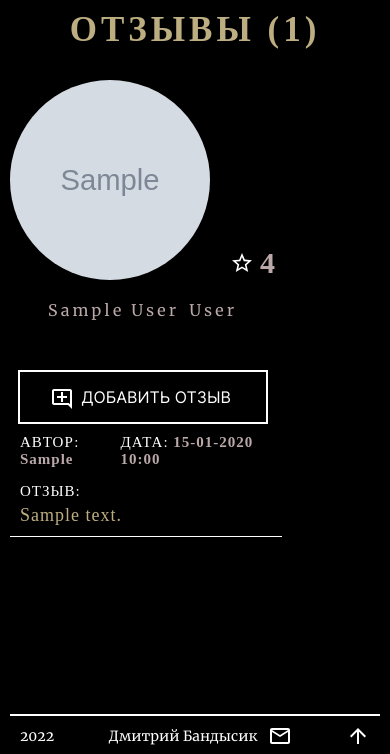
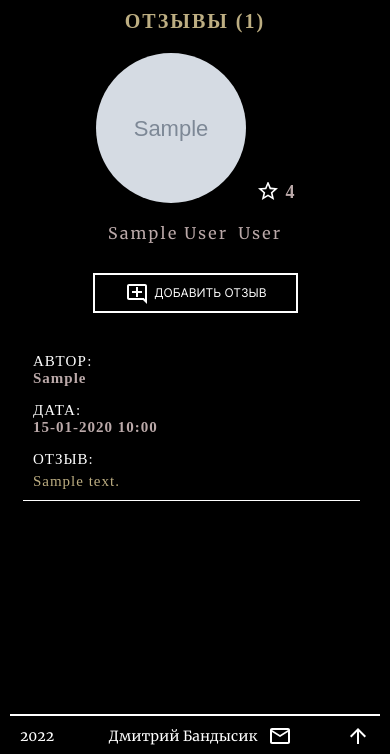
Before and after one commit to DmBand/hairdressers, a Django app: a page that uses hairdressers_project/users_app/templates/users_app/see_reviews.html in a window 390 px wide. Shown: the part 90-844 px from the top of the page. Run offline with Django 4.2, Linux system fonts and the light colour scheme; tables that the repository leaves empty hold one stand-in row (values such as "Sample post"); grey boxes marked "Sample" are stand-in pictures; parts of the project's set-up code (start-up, migrations or seed data) failed here and were passed over.

Commit message:
responsive see_reviews

```diff
--- a/hairdressers_project/users_app/static/users_app/css/see_reviews.css
+++ b/hairdressers_project/users_app/static/users_app/css/see_reviews.css
@@ -18,6 +18,19 @@
 	letter-spacing: 4px;
 }
 
+@media (max-width: 650px) {
+	.reg-title-text {
+		font-size: 25px;
+	}
+}
+
+@media (max-width: 425px) {
+	.reg-title-text {
+		font-size: 20px;
+		letter-spacing: 2px;
+	}
+}
+
 .review-container {
 	margin-top: 30px;
 	display: flex;
@@ -25,9 +38,28 @@
 	flex-wrap: wrap;
 }
 
+@media (max-width: 1200px) {
+	.review-container {
+		flex-direction: column;
+		align-items: center;
+	}
+}
+
+@media (max-width: 425px) {
+	.review-container {
+		margin-top: 20px;
+	}
+}
+
 .photo-rating-name-button {
 	display: flex;
 	flex-direction: column;
+}
+
+@media (max-width: 1200px) {
+	.photo-rating-name-button {
+		margin-bottom: 30px;
+	}
 }
 
 .photo-rating-name {
@@ -46,11 +78,24 @@
 	column-gap: 20px;
 }
 
+@media (max-width: 768px) {
+	.photo-and-rating {
+		column-gap: 10px;
+	}
+}
+
 .photo-person2 {
 	width: 200px;
 	height: 200px;
 	border-radius: 200px;
 	object-fit: cover;
+}
+
+@media (max-width: 768px) {
+	.photo-person2 {
+		width: 150px;
+		height: 150px;
+	}
 }
 
 .rating-person2 {
@@ -65,6 +110,13 @@
 	background-repeat: no-repeat;
 }
 
+@media (max-width: 880px) {
+	.rating-person2 {
+		font-size: 18px;
+		background-position-y: -3px;
+	}
+}
+
 .rating-person2:hover {
     filter: invert(26%) sepia(15%) saturate(638%) hue-rotate(7deg) brightness(92%) contrast(87%);
 }
@@ -76,7 +128,7 @@
 	gap: 5px 10px;
 	font-family: 'Merriweather';
 	font-weight: 400;
-	letter-spacing: 3px;
+	letter-spacing: 2px;
 	color: #BBA9A9;
 }
 
@@ -84,8 +136,14 @@
 	margin-top: 50px;
 }
 
+@media (max-width: 768px) {
+	.new-comment2 {
+		margin-top: 30px;
+	}
+}
+
 .add-comment2 {
-	max-width: 250px;
+	width: 250px;
 	margin: 0 auto;
 	position: relative;
 	font-family: 'Inter';
@@ -97,6 +155,23 @@
 	padding-top: 15px;
 	padding-bottom: 15px;
 	transition: 0.3s;
+}
+
+@media (max-width: 768px) {
+	.add-comment2 {
+		height: 40px;
+		padding-top: 5px;
+		padding-bottom: 5px;
+		line-height: 26px;
+	}
+}
+
+@media (max-width: 425px) {
+	.add-comment2  {
+		padding-left: 60px;
+		width: 205px;
+		font-size: 12px;
+	}
 }
 
 .add-comment2:hover {
@@ -114,6 +189,18 @@
 	transition: 0.3s;
 }
 
+@media (max-width: 768px) {
+	.add-comment2::before  {
+		top: 7px;
+	}
+}
+
+@media (max-width: 425px) {
+	.add-comment2::before  {
+		left: 30px;
+	}
+}
+
 .add-comment2:hover::before {
 	filter: invert(26%) sepia(15%) saturate(638%) hue-rotate(7deg) brightness(92%) contrast(87%);
 }
@@ -125,6 +212,12 @@
 	max-height: 600px;
 	overflow: auto;
 	font-family: 'Merriwaether';
+}
+
+@media (max-width: 768px) {
+	.reviews  {
+		width: 93%;
+	}
 }
 
 .one-review-container {
@@ -142,10 +235,25 @@
 	justify-content: space-between;
 }
 
+@media (max-width: 650px) {
+	.review-autor-date {
+		display: flex;
+		flex-direction: column;
+		row-gap: 15px;
+	}
+}
+
 .review-autor {
 	color: #fff;
 	text-transform: uppercase;
 	font-size: 15px;
+}
+
+@media (max-width: 650px) {
+	.review-autor {
+		display: flex;
+		flex-direction: column;
+	}
 }
 
 .span-review {
@@ -160,11 +268,18 @@
 	font-size: 15px;
 }
 
+@media (max-width: 650px) {
+	.review-date {
+		display: flex;
+		flex-direction: column;
+	}
+}
+
 .review-title-text {
 	margin-top: 15px;
 }
 
-.reviw-title {
+.review-title {
 	color: #fff;
 	text-transform: uppercase;
 	font-size: 15px;
@@ -173,8 +288,14 @@
 .review-text {
 	margin-top: 5px;
 	color: #BDAE82;
-	text-align: justify;
 	font-family: 'Merriwaether';
 	font-weight: 400;
 	font-size: 18px;
+	white-space: pre-wrap;
 }
+
+@media (max-width: 425px) {
+	.review-text {
+		font-size: 15px;
+	}
+}
--- a/hairdressers_project/users_app/templates/users_app/see_reviews.html
+++ b/hairdressers_project/users_app/templates/users_app/see_reviews.html
@@ -23,8 +23,8 @@
                         <div class="rating-person2">{{ hairdresser.rating }}</div>
                     </div>
                     <div class="result-name-surname2">
-                        <p class="top10-name">{{ hairdresser.name }}</p>
-                        <p class="top10-name">{{ hairdresser.surname }}</p>
+                        <p class="top10-name">{{ hairdresser.name|truncatechars:28 }}</p>
+                        <p class="top10-name">{{ hairdresser.surname|truncatechars:28 }}</p>
                     </div>
                 </div>
             </a>
@@ -42,7 +42,7 @@
                     <p class="review-date">Дата: <span class="span-review">{{ review.date_added|date:'d-m-Y H:i' }}</span></p>
                 </div>
                 <div class="review-title-text">
-                    <p class="reviw-title">Отзыв:</p>
+                    <p class="review-title">Отзыв:</p>
                     <pre class="review-text">{{ review.text }}</pre>
                 </div>
             </div>
```
Also changed, not shown: hairdressers_project/users_app/static/users_app/css/portfolio.css (+29 -1 lines).
